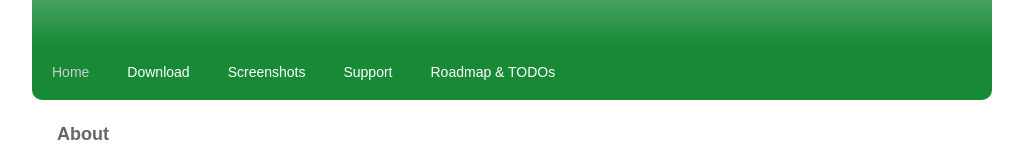
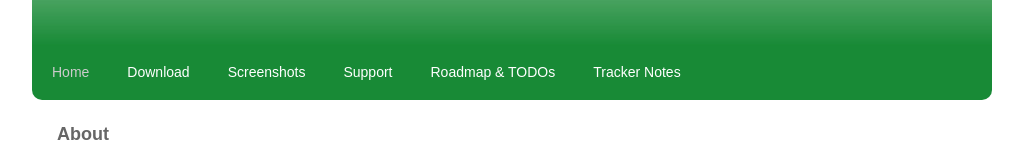
Before and after one commit to Entomologist/entomologist, a plain HTML site: page webpage/index.html in a window 1280 px wide. Shown: the part 191-339 px from the top of the page, without its empty margins (128-1151 px from the left). Drawn offline with Linux system fonts and the light colour scheme.

Commit message:
Lost the "Tracker Notes" link on index.html somehow...

```diff
--- a/webpage/index.html
+++ b/webpage/index.html
@@ -37,6 +37,7 @@
                 <li id="screenshotheader"><a href="screenshots.html">Screenshots</a></li>
                 <li id="supportheader"><a href="support.html">Support</a></li>
                 <li id="roadmapheader"><a href="roadmap--todos.html">Roadmap & TODOs</a></li>
+                <li id="notesheader"><a href="trackernotes.html">Tracker Notes</a></li>
               </ul>
             </div>
           </div>
```
